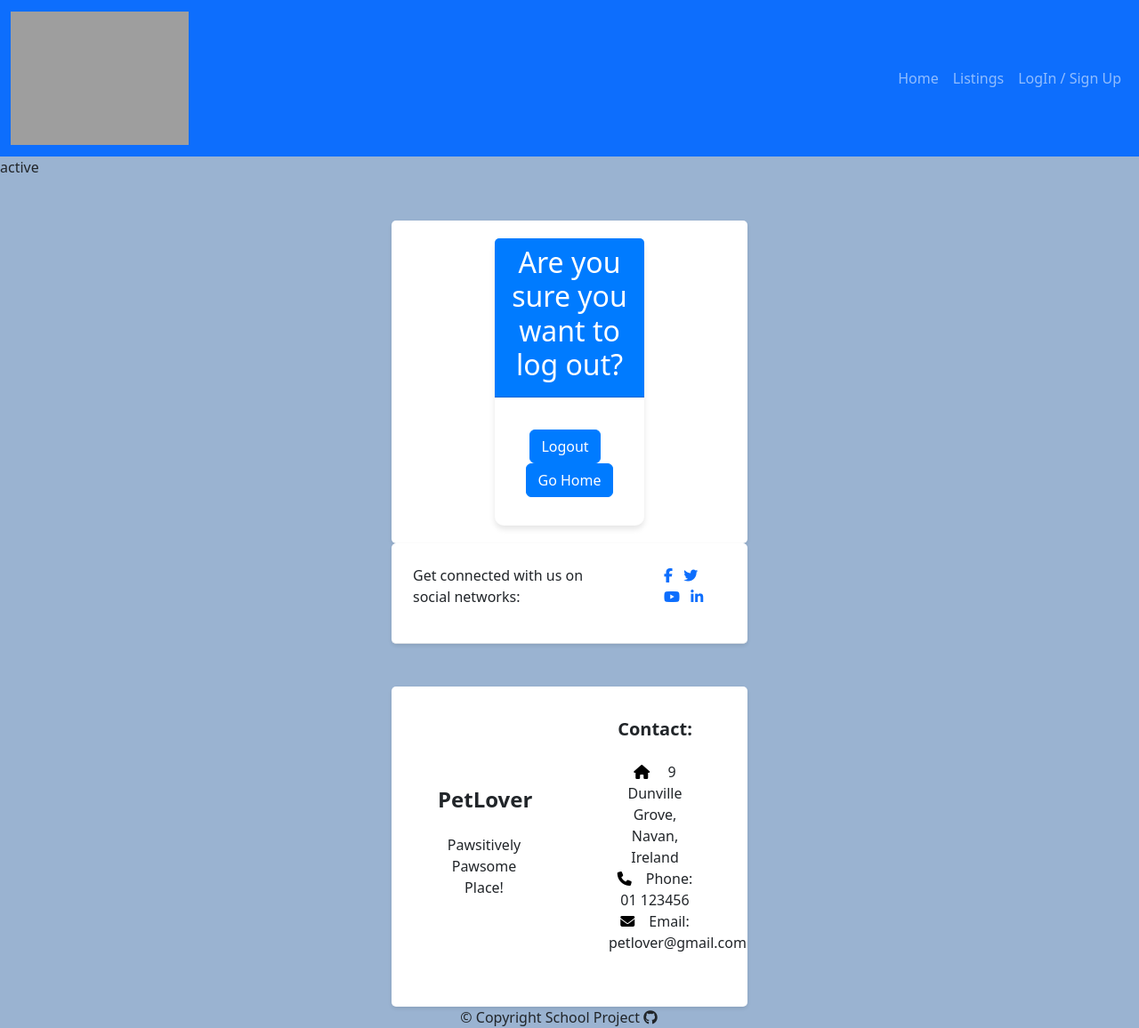
After one commit to naisepaul/petlover, a Django app: template templates/account/logout.html in a window 1280 px wide. The commit adds this page. Shown: the whole page at 89% size. Run offline with Django 3.2, Linux system fonts and the light colour scheme; the template is opened without the code that fills it, so the values that code supplies are empty; some libraries are stand-ins or nearby versions; grey boxes are pictures that could not be loaded.

Commit message:
Created the logout page to display the confirmation to logout

```diff
--- a/home/urls.py
+++ b/home/urls.py
@@ -7,5 +7,4 @@ urlpatterns =[
     path('signup/', views.signup, name = 'signup'),
     path('login/', views.login_account, name = 'login_account'),
     path('logout/', views.logoutconfirm, name = 'logoutconfirm'),
-
 ]
--- a/static/css/style.css
+++ b/static/css/style.css
@@ -8,6 +8,7 @@
 
 body {
     background-color: rgb(154, 179, 209);
+
 }
 
 /* Body background-image  details */
@@ -20,20 +21,8 @@ body {
     align-items: flex-end;
     justify-content: center;
     padding: 25px;
-
 }
 
-/* Navbar */
-
-/* .navbar-dark .navbar-nav .nav-link {
-    color: var(--black);
-    font-weight: 800;
-} */
-
-
-/* body {
-    background-color: #f8f9fa;
-} */
 
 /* styles for sign up and login form */
 
@@ -63,3 +52,42 @@ body {
     background-color: #f8f9fa;
     border-top: none;
 }
+
+/* styles for logout page */
+
+.container {
+    max-width: 400px;
+    margin: 0 auto;
+    background-color: #fff;
+    padding: 20px;
+    border-radius: 5px;
+    box-shadow: 0 2px 4px rgba(0, 0, 0, 0.1);
+}
+
+h2 {
+    text-align: center;
+}
+
+form {
+    text-align: center;
+    margin-top: 20px;
+}
+
+button {
+    padding: 10px 20px;
+    border: none;
+    border-radius: 5px;
+    background-color: #007bff;
+    color: #fff;
+    cursor: pointer;
+    margin-right: 10px;
+    transition: background-color 0.3s ease;
+}
+
+button:hover {
+    background-color: #0056b3;
+}
+
+a {
+    text-decoration: none;
+}
--- /dev/null
+++ b/templates/account/logout.html
@@ -0,0 +1,35 @@
+{% extends "base.html" %}
+{% load static %}
+
+{% block title %}
+Log in
+{% endblock title %}
+
+{% block body %}
+{% block logoutconfirmactive %}active{% endblock logoutconfirmactive %}
+<div class="container mt-5">
+    <div class="row justify-content-center align-items-center">
+        <div class="col-md-6">
+            <div class="card">
+                <div class="card-header text-center">
+                    <h2>Are you sure you want to log out?</h2>
+                </div>
+                <div class="card-body">
+                    <form action="{% url 'logoutconfirm' %}" method="post">
+                        {% csrf_token %}
+                        <div class="text-center mb-3"> <!-- Center buttons -->
+                            <button type="submit" class="btn btn-primary mr-2">Logout</button>
+                            <a href="{% url 'home' %}" class="btn btn-primary">Go Home</a>
+                        </div>
+
+                    </form>
+                </div>
+            </div>
+        </div>
+    </div>
+</div>
+<!-- Bootstrap JS and dependencies -->
+<script src="https://code.jquery.com/jquery-3.5.1.slim.min.js"></script>
+<script src="https://cdn.jsdelivr.net/npm/@popperjs/core@2.5.4/dist/umd/popper.min.js"></script>
+<script src="https://stackpath.bootstrapcdn.com/bootstrap/4.5.2/js/bootstrap.min.js"></script>
+{% endblock body %}
--- a/templates/account/signup.html
+++ b/templates/account/signup.html
@@ -55,7 +55,7 @@ Sign Up
 				</div>
 				<div class="card-footer text-center">
 					<div class="text-center">
-						<a href="{% url 'login' %}" style="color: #007bff;">Already have an account? Log In
+						<a href="{% url 'login_account' %}" style="color: #007bff;">Already have an account? Log In
 						</a>
 					</div>
 				</div>
--- a/templates/base.html
+++ b/templates/base.html
@@ -44,7 +44,7 @@
             {% else %}
             {{request.user}}
             <li class="nav-item">
-              <a class="nav-link " href="/logout">Log Out</a>
+              <a class="nav-link " href="{% url 'logoutconfirm' %}">Log Out</a>
             </li>
 
             {% endif %}
```
Also changed, not shown: home/views.py (+5 -3 lines).
